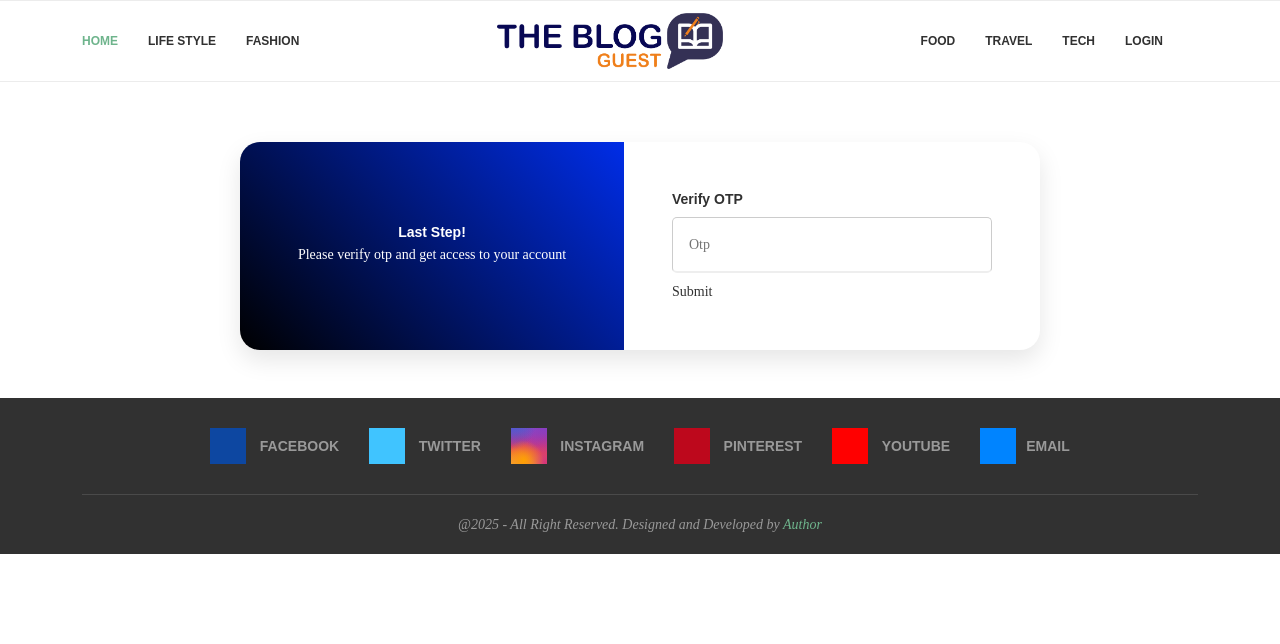
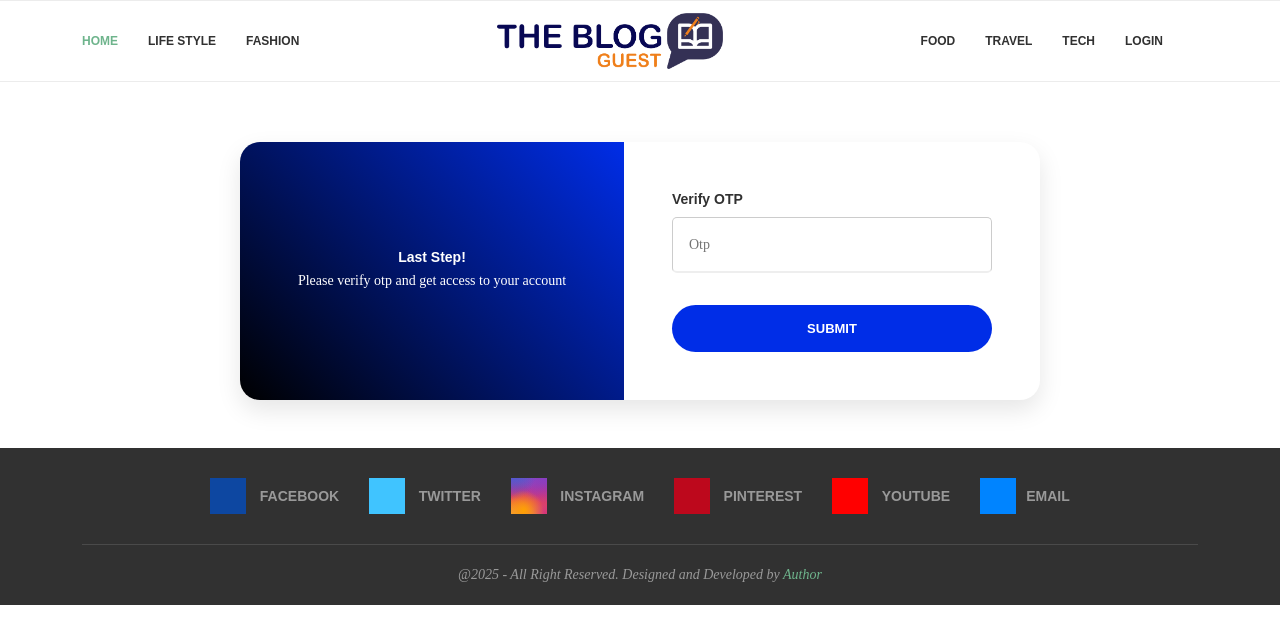
Before and after one commit to acedeveloper-byte/get-human-posting, a Next.js app: page /verify-otp in a window 1280 px wide. Shown: the top 644 px of the page. Built offline with nearby package versions, Linux system fonts and the light colour scheme.

Commit message:
added changes

```diff
--- a/components/Authentication/login.js
+++ b/components/Authentication/login.js
@@ -57,7 +57,7 @@ const Login = () => {
           <h2>Sign In</h2>
           <form onSubmit={handleSubmit}>
             <input
-              type="email"
+              type="text"
               name="email"
               placeholder="Email"
               required
--- a/components/Authentication/verifyotp.js
+++ b/components/Authentication/verifyotp.js
@@ -21,6 +21,8 @@ const OTP = () => {
     const { values, handleChange, handleSubmit } = formik;
 
     return (
+        <>
+            {loading && <div className='loading-overlay' />}
             <div className="split-form">
                 <div className="image-side">
                     <h2>Last Step!</h2>
@@ -37,10 +39,13 @@ const OTP = () => {
                             onChange={handleChange}
                             value={values.otp}
                         />
-                    {loading ? <Spinner animation="border" /> : "Submit"}
+
+                        <button type="submit">                    {loading ? <Spinner animation="border" /> : "Submit"}
+                        </button>
                     </form>
                 </div>
             </div>
+        </>
     );
 };
 
--- a/utils/apicall/login.js
+++ b/utils/apicall/login.js
@@ -19,6 +19,7 @@ export const handleApiCall = async (values, router, setloading) => {
     }
     const fetchapi = await axios.request(options)
     const resp = await fetchapi
+
     setloading(true)
 
     if (resp.data.baseResponse.message === "REQUEST_FULLFILLED") {
```
Lines whose indentation alone changed are shown as unchanged.
